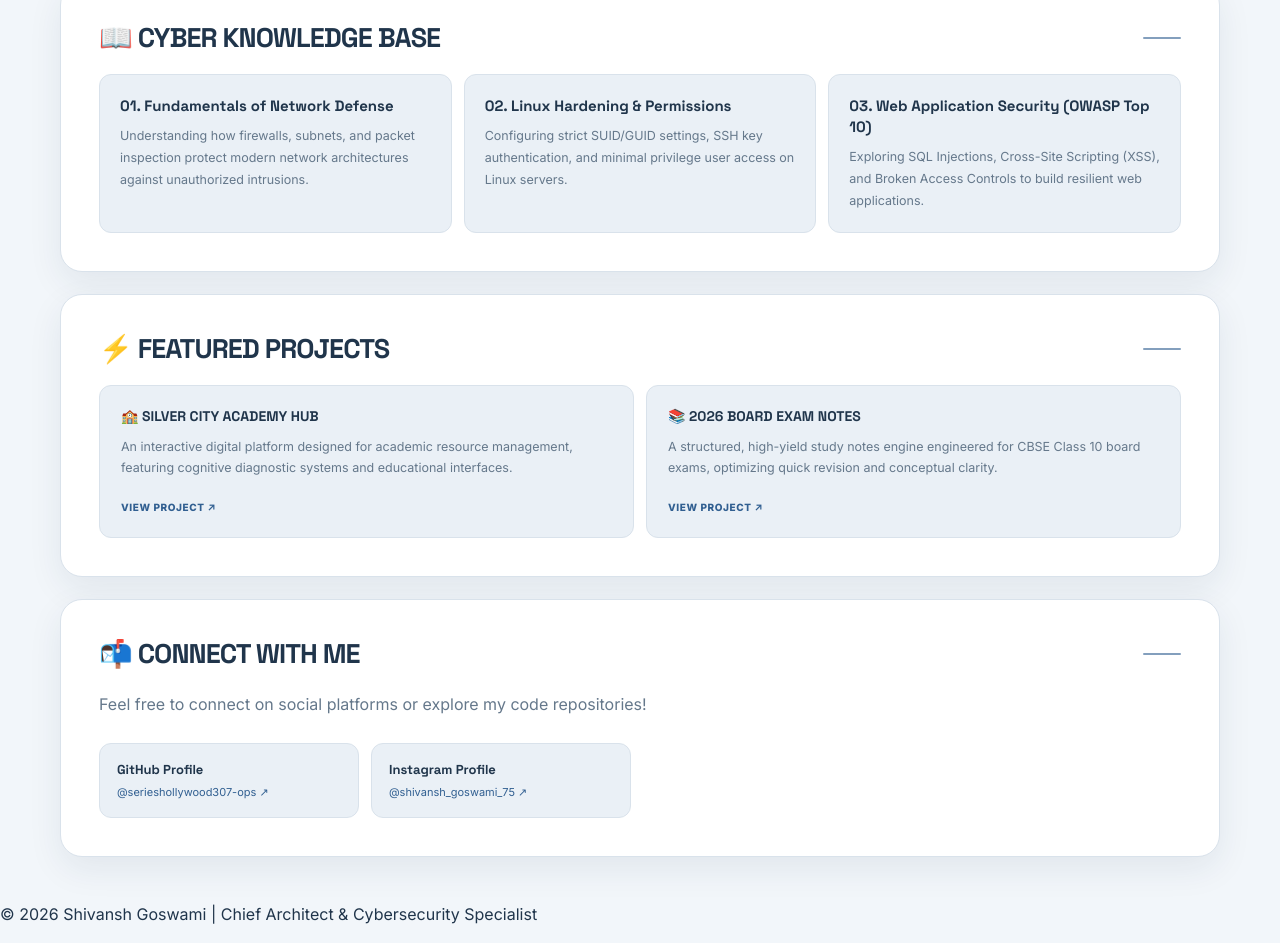
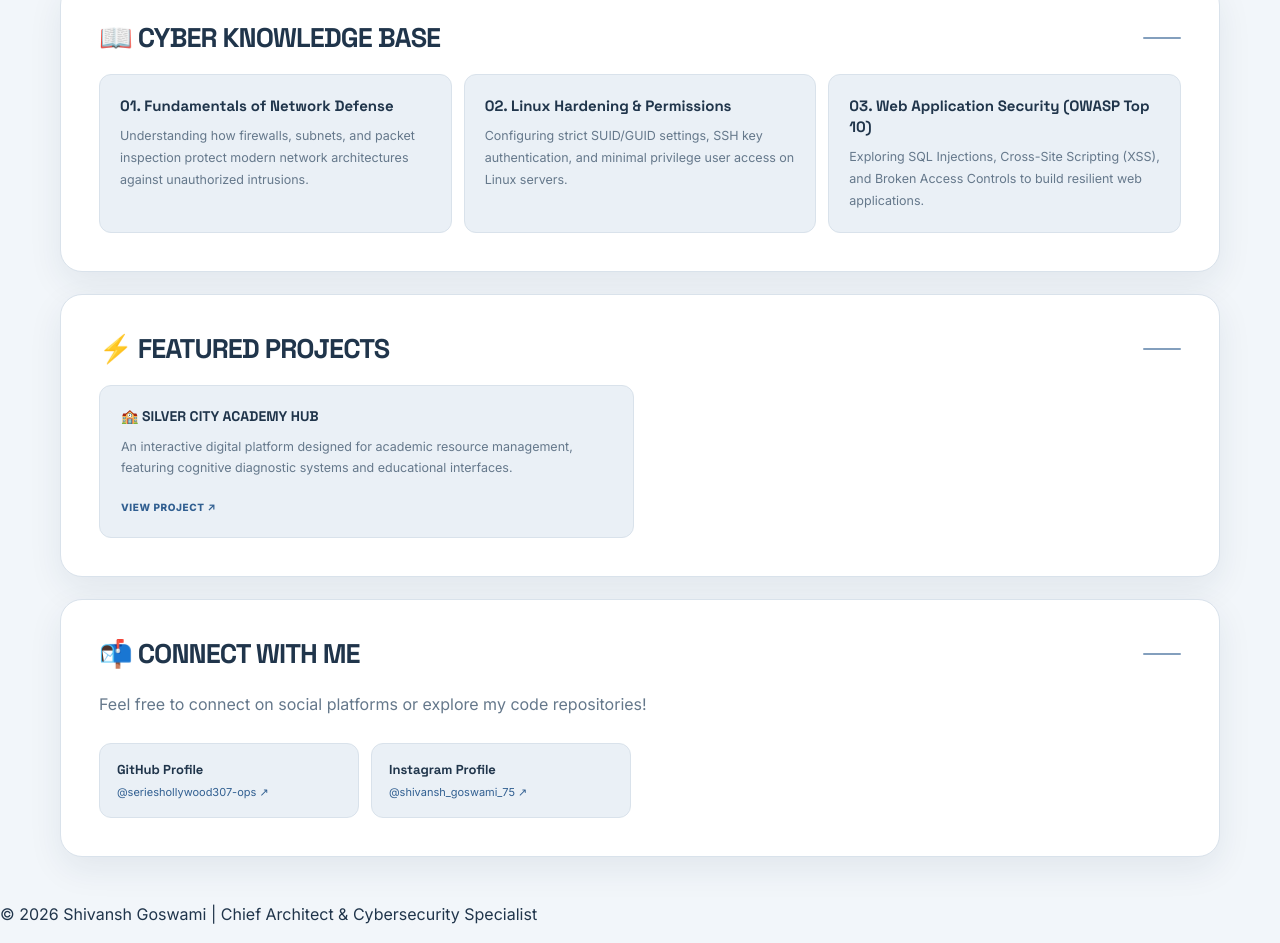
Before and after one commit to serieshollywood307-ops/Shivansh-Goswami-, a plain HTML site: page index.html in a window 1280 px wide. Shown: the part 1979-2922 px from the top of the page. Drawn offline with Linux system fonts and the light colour scheme.

Commit message:
Remove deleted board notes project card

```diff
--- a/index.html
+++ b/index.html
@@ -281,14 +281,6 @@
                     </div>
                     <a href="https://serieshollywood307-ops.github.io/Shivansh-giri-Silver-City-academy-/" target="_blank" rel="noopener noreferrer" class="card-link">VIEW PROJECT ↗</a>
                 </div>
-
-                <div class="grid-card">
-                    <div>
-                        <h3>📚 2026 BOARD EXAM NOTES</h3>
-                        <p>A structured, high-yield study notes engine engineered for CBSE Class 10 board exams, optimizing quick revision and conceptual clarity.</p>
-                    </div>
-                    <a href="https://serieshollywood307-ops.github.io/2026-Notes-for-boards/" target="_blank" rel="noopener noreferrer" class="card-link">VIEW PROJECT ↗</a>
-                </div>
             </div>
         </div>
 
```
